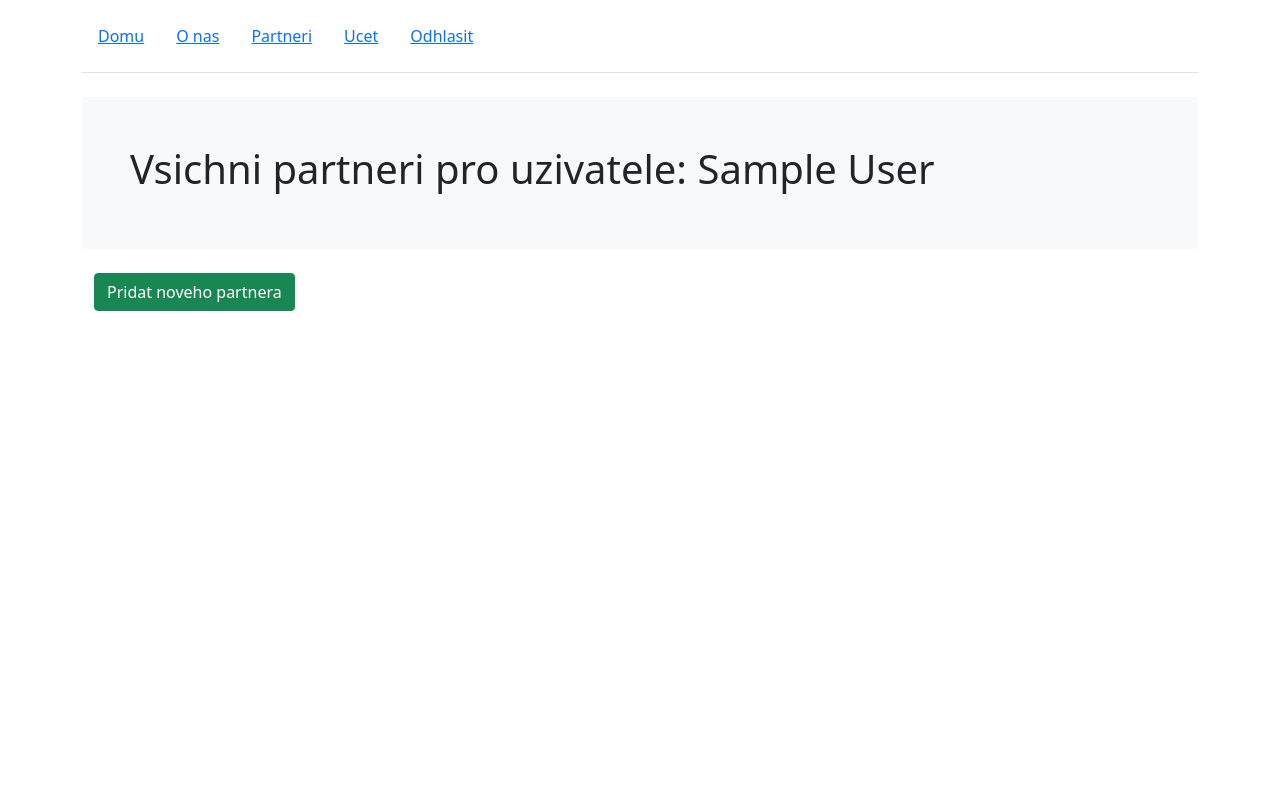
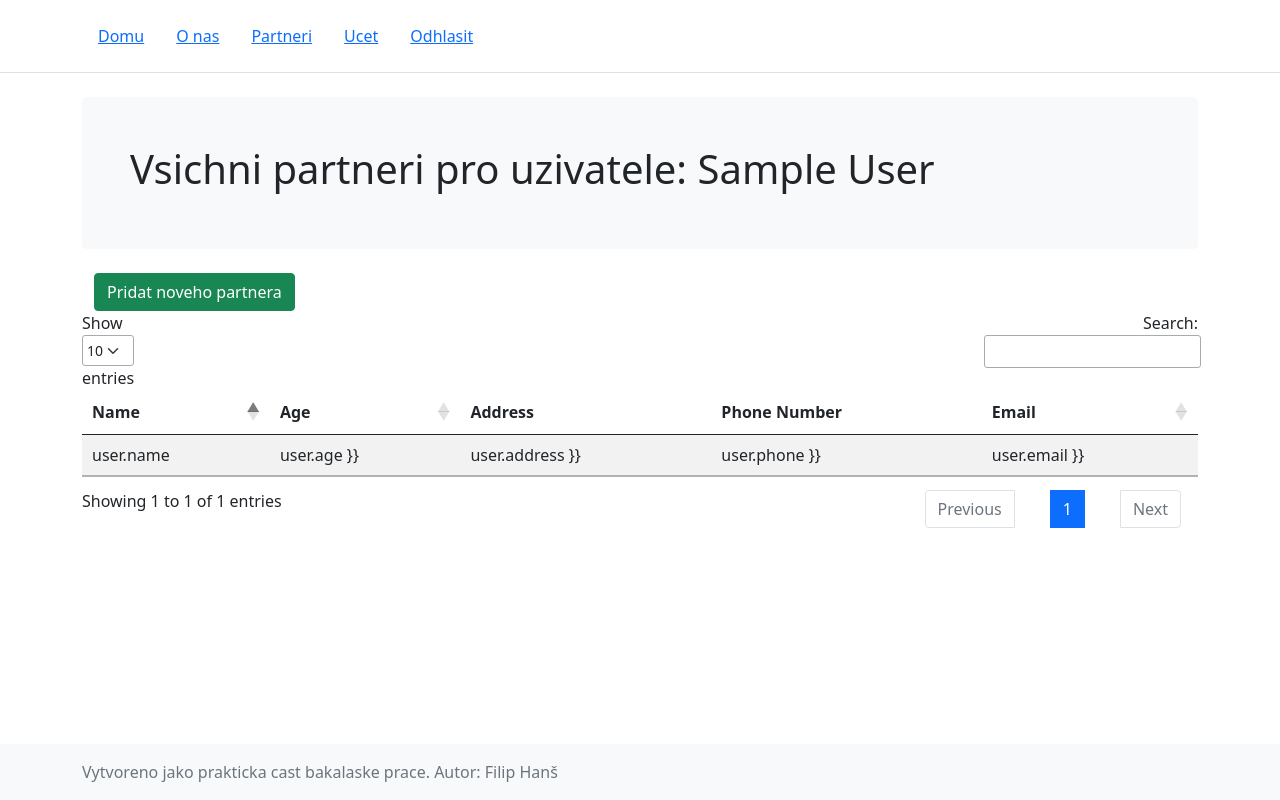
Before and after one commit to Fildah/monitoring-insolvenci, a Flask app: page /partners/ in a window 1280 px wide. Run offline with Flask 2, Linux system fonts and the light colour scheme; the visitor is signed in with stand-in values (Sample User, id 1); data comes from the database, SQL or seed files in the repository; data that the repository does not hold is empty; some libraries are stand-ins or nearby versions.

Commit message:
+ footer + table ? ares call

```diff
--- a/app.py
+++ b/app.py
@@ -2,4 +2,4 @@
 
 if __name__ == '__main__':
     app = create_app()
-    app.run(DEBUG=True)
+    app.run()
--- a/docker-compose.yml
+++ b/docker-compose.yml
@@ -1,7 +1,6 @@
-version: '3.1'
+version: "3.1"
 
 services:
-
   db:
     image: mariadb
     restart: always
--- a/requirements.txt
+++ b/requirements.txt
@@ -14,3 +14,4 @@
 WTForms==2.3.3
 email-validator==1.1.3
 mysqlclient==2.0.3
+xmltodict==0.12.0
--- a/sledovacinsolvenci/config.py
+++ b/sledovacinsolvenci/config.py
@@ -2,7 +2,8 @@
 
 basedir = os.path.abspath(os.path.dirname(__file__))
 
-# SQLALCHEMY_DATABASE_URI = 'sqlite:///{}'.format(os.path.join(basedir, 'data.sqlite'))
+ENV = 'development'
+DEBUG = True
 SQLALCHEMY_DATABASE_URI = 'mysql://root:example@localhost/sledovacinsolvenci'
 SQLALCHEMY_TRACK_MODIFICATIONS = False
 SECRET_KEY = 'tempsecretkey'
--- a/sledovacinsolvenci/core/views.py
+++ b/sledovacinsolvenci/core/views.py
@@ -5,9 +5,9 @@
 
 @core.route('/')
 def index():
-    return render_template('index.html')
+    return render_template('index.html', title='Sledovac insolvenci')
 
 
 @core.route('/about')
 def about():
-    return render_template('about.html')
+    return render_template('about.html', title='O nas')
--- a/sledovacinsolvenci/partners/views.py
+++ b/sledovacinsolvenci/partners/views.py
@@ -13,7 +13,8 @@
 def user_partners():
     page = request.args.get('page', 1, type=int)
     partners_for_user = Partner.query.filter(Partner.subscribers.contains(current_user)).paginate(page=page, per_page=5)
-    return render_template('user_partners.html', partners=partners_for_user, user=current_user)
+    return render_template('user_partners.html', title='Sledovani partneri', partners=partners_for_user,
+                           user=current_user)
 
 
 @partners.route('/create', methods=['GET', 'POST'])
@@ -32,7 +33,7 @@
         db.session.commit()
         flash('Partner vytvoren')
         return redirect(url_for('partners.partner_detail', partner_id=partner.id))
-    return render_template('create_partner.html', form=form)
+    return render_template('create_partner.html', title='Vytvoreni partnera', form=form)
 
 
 @partners.get('/<int:partner_id>')
@@ -41,7 +42,7 @@
     partner = Partner.query.get_or_404(partner_id)
     if current_user not in partner.subscribers:
         abort(403)
-    return render_template('partner_detail.html', partner=partner)
+    return render_template('partner_detail.html', title='Detail partnera: {}'.format(partner.ico), partner=partner)
 
 
 @partners.post('/<int:partner_id>/delete')
--- a/sledovacinsolvenci/templates/base.html
+++ b/sledovacinsolvenci/templates/base.html
@@ -2,29 +2,23 @@
 <html lang="cs">
 <head>
     <meta charset="UTF-8"/>
-    <title>Title</title>
-    <meta http-equiv="X-UA-Compatible" content="IE=edge"/>
     <meta name="viewport" content="width=device-width, initial-scale=1"/>
+    <meta content="Filip Hanš" name="author">
+    <title>{{ title }}</title>
+    <meta content="IE=edge" http-equiv="X-UA-Compatible"/>
+    <link href="{{ url_for('static', filename='favicon.ico') }}" rel="shortcut icon">
     <link
             href="https://cdn.jsdelivr.net/npm/bootstrap@5.0.2/dist/css/bootstrap.min.css"
             rel="stylesheet"
             integrity="sha384-EVSTQN3/azprG1Anm3QDgpJLIm9Nao0Yz1ztcQTwFspd3yD65VohhpuuCOmLASjC"
             crossorigin="anonymous"
     />
+    {% block csss %}
+    {% endblock %}
 </head>
-<body>
+<body class="d-flex flex-column min-vh-100">
+<header class=" d-flex flex-wrap align-items-center justify-content-center justify-content-md-between py-3 mb-4 border-bottom">
     <div class="container">
-    <header
-            class="
-          d-flex
-          flex-wrap
-          align-items-center
-          justify-content-center justify-content-md-between
-          py-3
-          mb-4
-          border-bottom
-        "
-    >
         <ul class="nav">
             <li class="nav-link">
                 <a href="{{ url_for('core.index') }}">Domu</a>
@@ -51,8 +45,9 @@
             </li>
             {% endif %}
         </ul>
+    </div>
 </header>
-</div>
+<main>
     <div class="container">
         {% for message in get_flashed_messages() %}
         <div class="alert alert-warning alert-dismissible fade show" role="alert">
@@ -63,10 +58,18 @@
         {% block content %}
         {% endblock %}
     </div>
+</main>
+<footer class="footer mt-auto py-3 bg-light">
+    <div class="container">
+        <span class="text-muted">Vytvoreno jako prakticka cast bakalaske prace. Autor: Filip Hanš</span>
+    </div>
+</footer>
 <script
         src="https://cdn.jsdelivr.net/npm/bootstrap@5.0.2/dist/js/bootstrap.bundle.min.js"
         integrity="sha384-MrcW6ZMFYlzcLA8Nl+NtUVF0sA7MsXsP1UyJoMp4YLEuNSfAP+JcXn/tWtIaxVXM"
         crossorigin="anonymous"
 ></script>
+{% block scripts %}
+{% endblock %}
 </body>
 </html>
--- a/sledovacinsolvenci/templates/user_partners.html
+++ b/sledovacinsolvenci/templates/user_partners.html
@@ -1,4 +1,7 @@
 {% extends "base.html" %}
+{% block csss %}
+<link href="https://cdn.datatables.net/1.10.25/css/jquery.dataTables.css" rel="stylesheet" type="text/css">
+{% endblock %}
 {% block content %}
 <div class="p-5 mb-4 bg-light rounded-3">
     <h1>Vsichni partneri pro uzivatele: {{ user.first_name }} {{ user.last_name }}</h1>
@@ -13,4 +16,44 @@
     <h2><a href="{{ url_for('partners.partner_detail', partner_id=partner.id) }}">{{ partner.ico }}</a></h2>
     {% endfor %}
 </div>
+<table class="table table-striped" id="data">
+    <thead>
+    <tr>
+        <th>Name</th>
+        <th>Age</th>
+        <th>Address</th>
+        <th>Phone Number</th>
+        <th>Email</th>
+    </tr>
+    </thead>
+    <tbody>
+    <tr>
+        <td>user.name</td>
+        <td>user.age }}</td>
+        <td>user.address }}</td>
+        <td>user.phone }}</td>
+        <td>user.email }}</td>
+    </tr>
+    </tbody>
+</table>
 {% endblock %}
+{% block scripts %}
+<script charset="utf8" src="https://code.jquery.com/jquery-3.6.0.min.js" type="text/javascript"></script>
+<script charset="utf8" src="https://cdn.datatables.net/1.10.25/js/jquery.dataTables.js" type="text/javascript"></script>
+<script charset="utf8" src="https://cdn.datatables.net/1.10.25/js/dataTables.bootstrap5.js"
+        type="text/javascript"></script>
+<script>
+    $(document).ready(function () {
+      $('#data').DataTable({
+        columns: [
+          null,
+          {searchable: false},
+          {orderable: false, searchable: false},
+          {orderable: false, searchable: false},
+          null],
+      });
+    });
+
+
+</script>
+{% endblock %}
```
Also changed, not shown: sledovacinsolvenci/partners/ares.py (added, +17 -0 lines), sledovacinsolvenci/partners/models.py (+8 -0 lines), sledovacinsolvenci/users/views.py (+5 -3 lines), sledovacinsolvenci/static/favicon.ico (added), 1 other file. Lines whose indentation alone changed are shown as unchanged.
